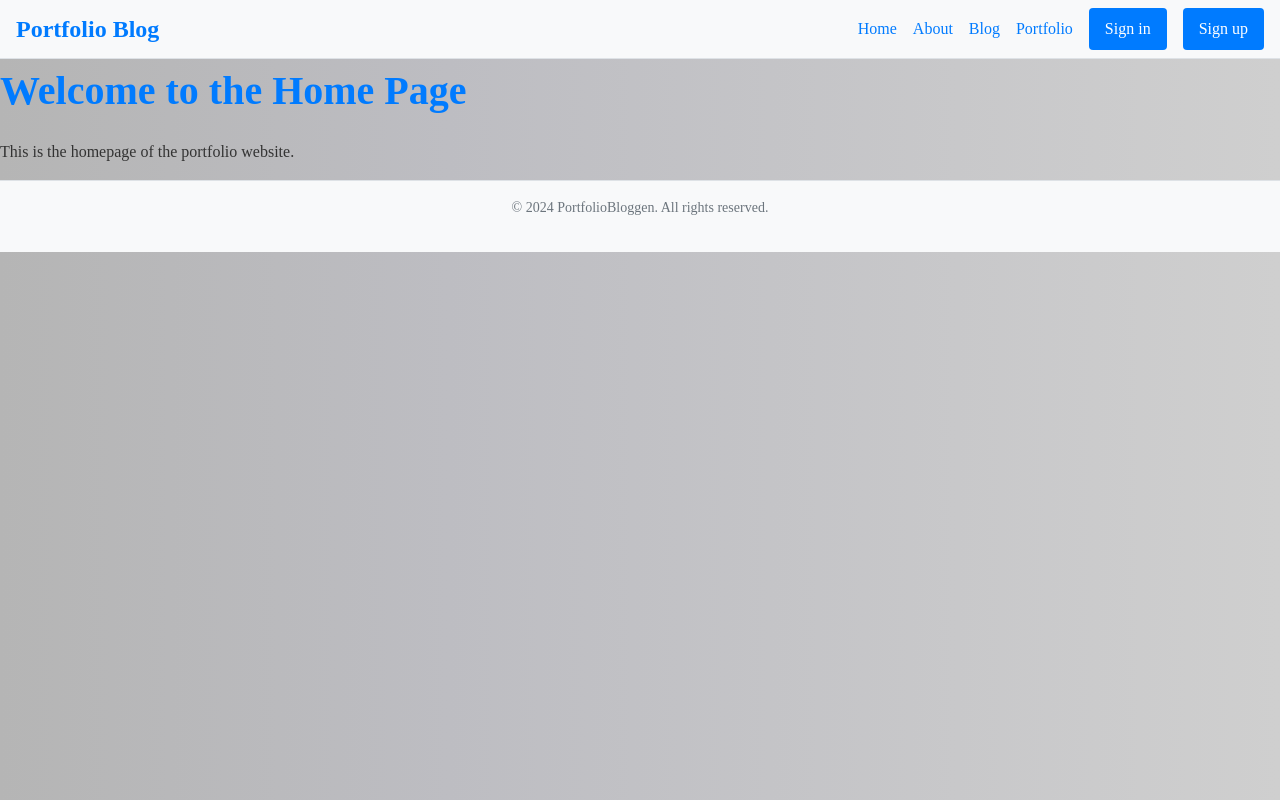
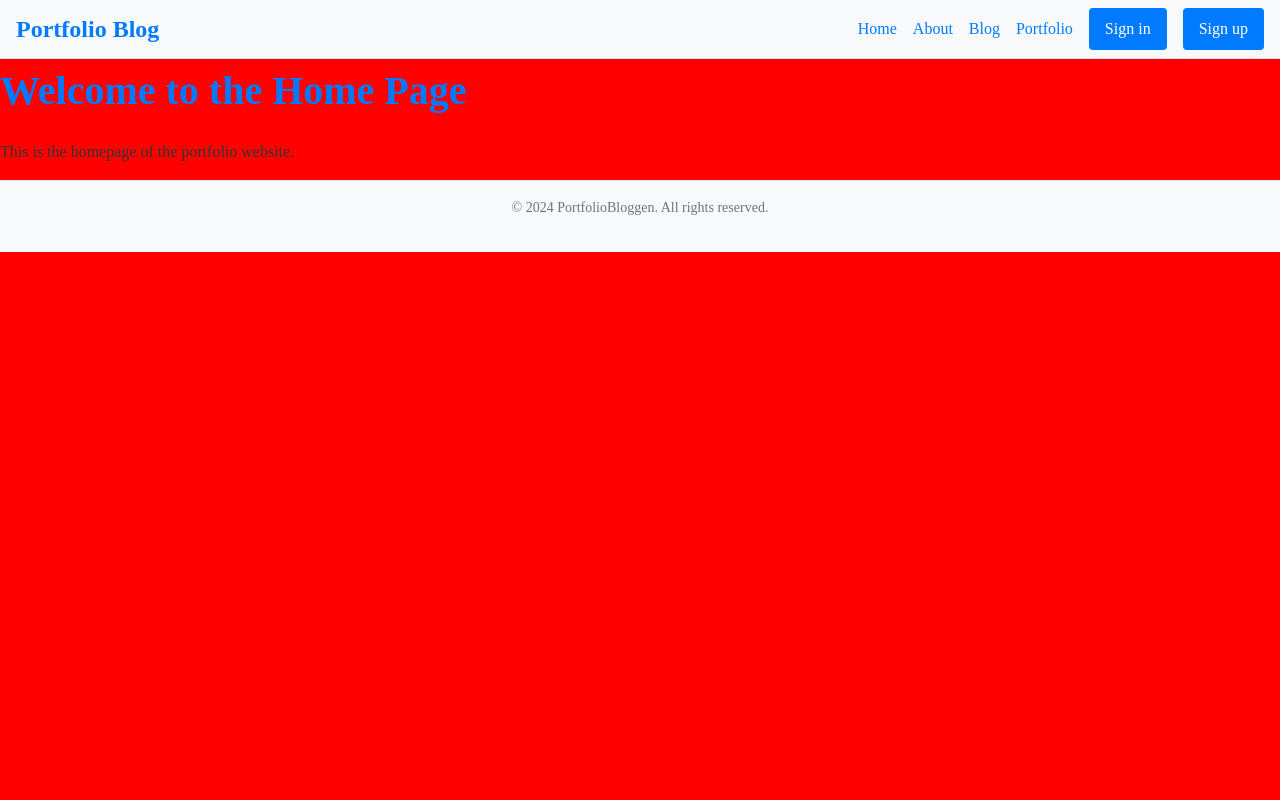
Before and after one commit to Moonchichiii/portimgclient, a React (Vite) app: page / in a window 1280 px wide. Built offline with nearby package versions, Linux system fonts and the light colour scheme; no server answers.

Commit message:
chore: Update background color in globals.css

```diff
--- a/src/assets/styles/globals.css
+++ b/src/assets/styles/globals.css
@@ -18,7 +18,8 @@ body {
     line-height: 1.6;
     padding: 0;
     margin: 0;
-    background: var(--main-gradient);
+    /*background: var(--main-gradient);*/
+    background-color: red;
     color: #333;
     display: flex;
     flex-direction: column;
```
Also changed, not shown: 11 other files (tests, documents, lock files or other folders).
